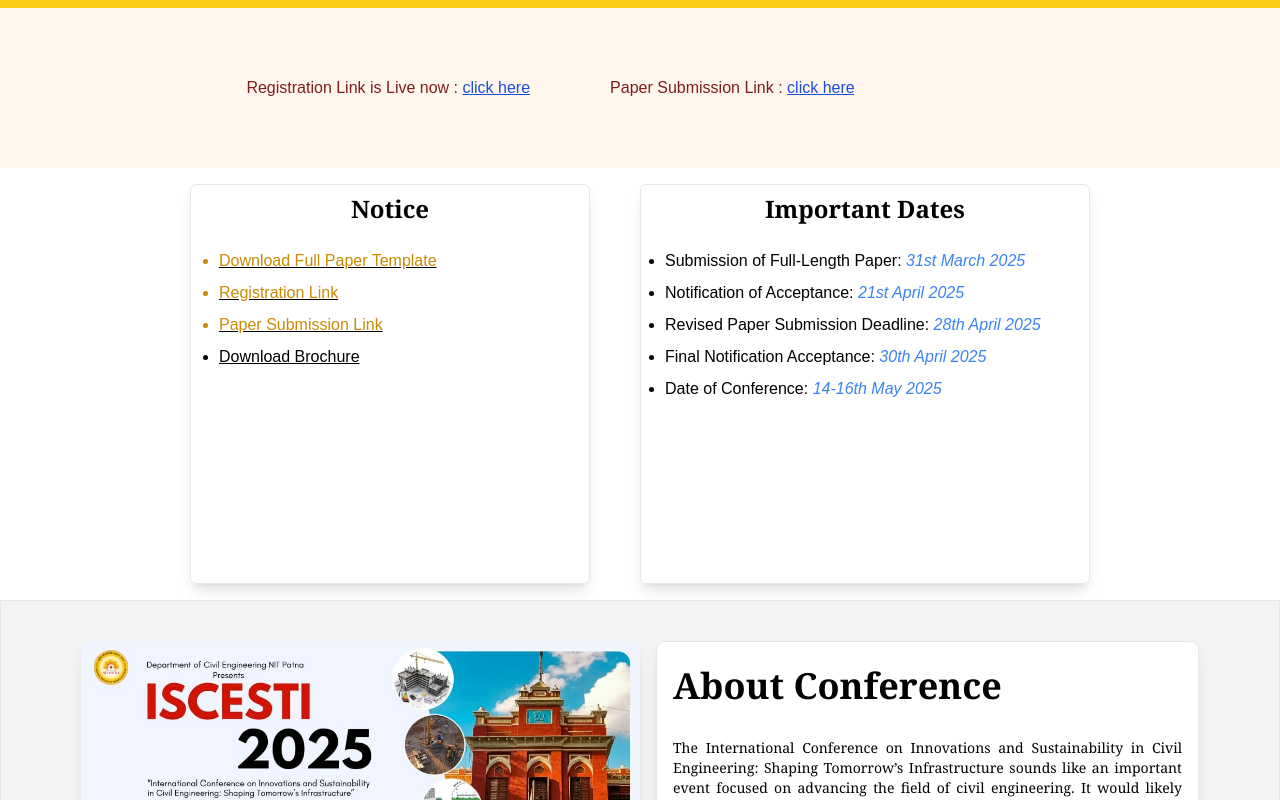
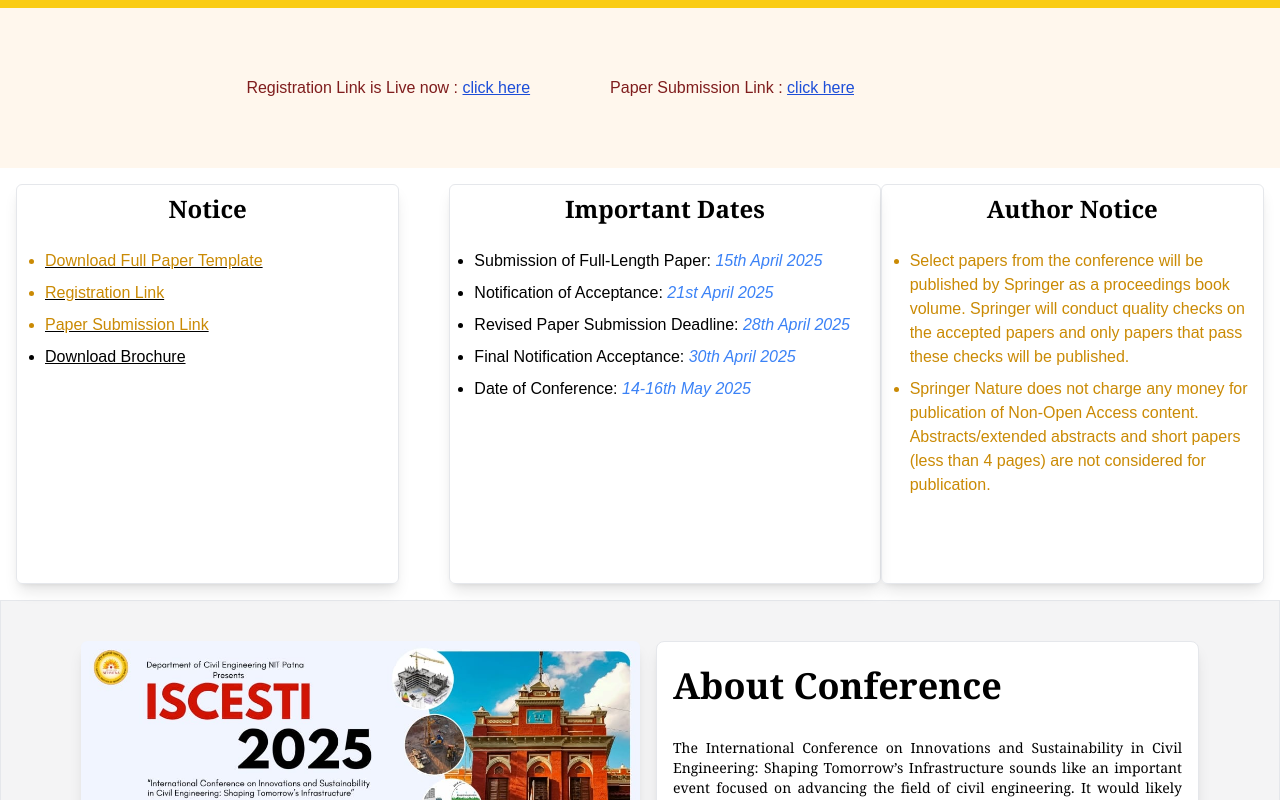
Before and after one commit to devRojha/iscesti2025, a Next.js app: page / in a window 1280 px wide. Shown: the part 648-1448 px from the top of the page. Built offline with nearby package versions, Linux system fonts and the light colour scheme.

Commit message:
adding notice section

```diff
--- a/app/Author/page.tsx
+++ b/app/Author/page.tsx
@@ -14,7 +14,7 @@
                 <div className="overflow-auto">
                     <div className="grid grid-cols-3 max-sm:w-[400px]">
                         <div className="col-span-2 border border-black px-2 py-1">Submission of Full-Length Paper:</div>
-                        <div className="col-span-1 border border-black px-2 py-1">31st March 2025</div>
+                        <div className="col-span-1 border border-black px-2 py-1">15th April 2025</div>
                         <div className="col-span-2 border border-black px-2 py-1">Notification of Acceptance:</div>
                         <div className="col-span-1 border border-black px-2 py-1">21st April 2025</div>
                         <div className="col-span-2 border border-black px-2 py-1">Revised Paper Submission Deadline:</div>
--- a/components/Notice.tsx
+++ b/components/Notice.tsx
@@ -13,7 +13,7 @@
         }
     },[col])
     return (
-        <div className="flex justify-center w-full p-4 bg-white text-black">
+        <div className="flex justify-between w-full p-4 bg-white text-black max-sm:flex-col max-sm:space-y-4">
             <div className="shadow-lg border rounded-md w-[400px] overflow-h-auto">
                 <div className="text-2xl font-bold text-center p-2 font-serif">Notice</div>
                 <div className="h-[350px]  p-3 pt-4">
@@ -29,7 +29,7 @@
                 <div className="text-2xl font-bold text-center p-2 font-serif">Important Dates</div>
                 <div className="h-[350px]  p-2 pt-4">
                     <ul className={`list-disc ml-4 space-y-2 `}>
-                    <li>Submission of Full-Length Paper: <span className="italic text-blue-500">31st March 2025</span></li>
+                    <li>Submission of Full-Length Paper: <span className="italic text-blue-500">15th April 2025</span></li>
                     <li>Notification of Acceptance: <span className="italic text-blue-500">21st April 2025</span></li>
                     <li>Revised Paper Submission Deadline: <span className="italic text-blue-500">28th April 2025</span></li>
                     <li>Final Notification Acceptance: <span className="italic text-blue-500">30th April 2025</span></li>
@@ -37,6 +37,15 @@
                     </ul>
                 </div>
             </div>
+            <div className="shadow-lg border rounded-md w-[400px] overflow-h-auto">
+                <div className="text-2xl font-bold text-center p-2 font-serif">Author Notice</div>
+                <div className="h-[350px]  p-3 pt-4">
+                    <ul className={`list-disc ml-4 space-y-2 `}>
+                    <li className={`${(col)? "text-blue-600" :"text-yellow-600"}`}>Select papers from the conference will be published by Springer as a proceedings book volume. Springer will conduct quality checks on the accepted papers and only papers that pass these checks will be published.</li>
+                    <li className={`${(col)? "text-blue-600" :"text-yellow-600"}`}>Springer Nature does not charge any money for publication of Non-Open Access content. Abstracts/extended abstracts and short papers (less than 4 pages) are not considered for publication.</li>
+                    </ul>
+                </div>
+            </div>
         </div>
     )
 }
```
